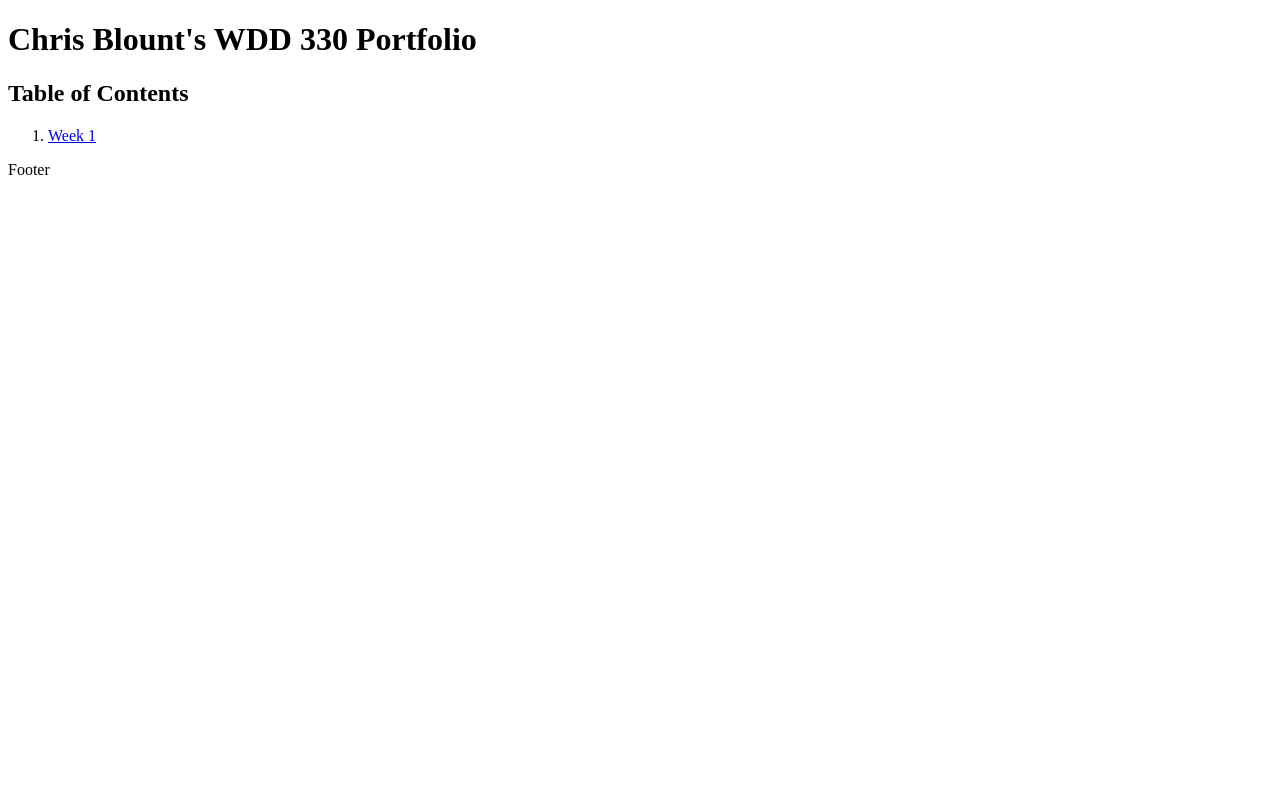
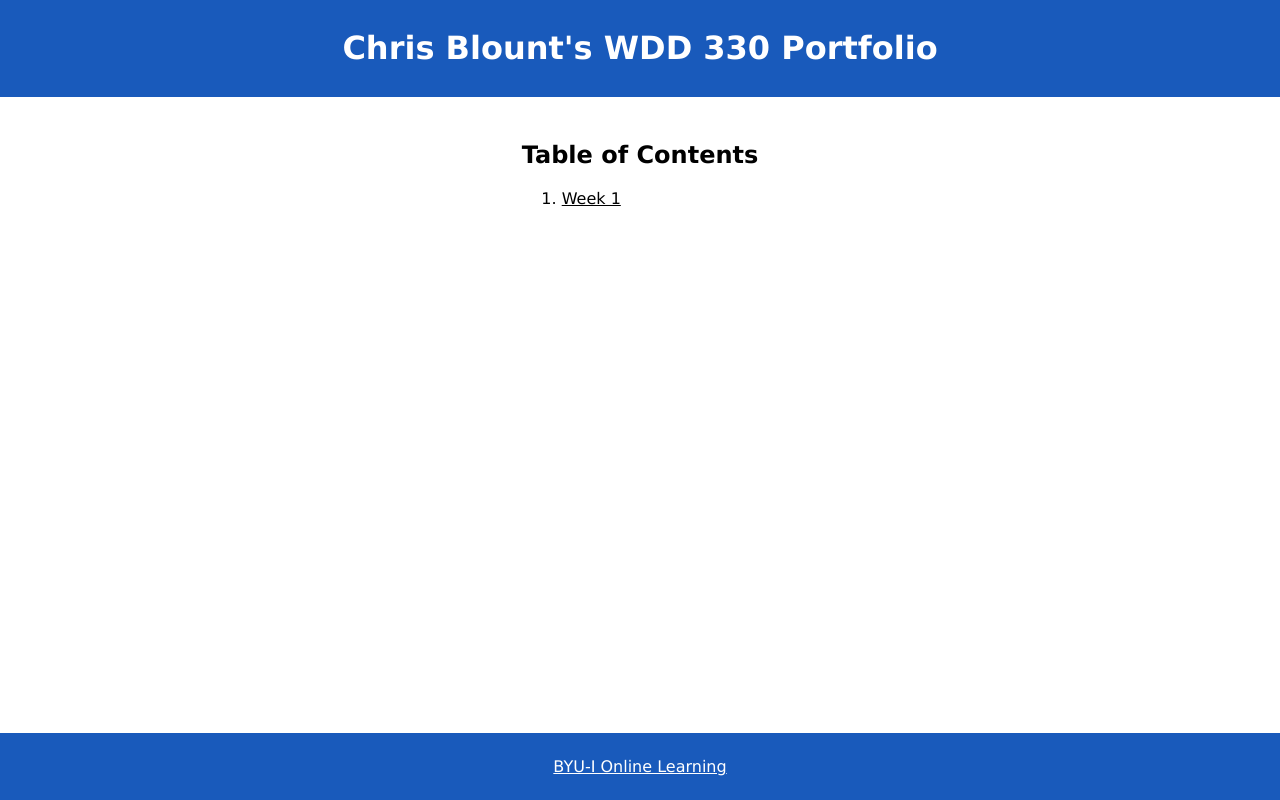
Before and after one commit to bubbzDotDev/wdd330, a plain HTML site: page index.html in a window 1280 px wide. Drawn offline with Linux system fonts and the light colour scheme.

Commit message:
Wrapped up portfolio design

```diff
--- a/index.html
+++ b/index.html
@@ -6,6 +6,7 @@
   <meta name="viewport" content="width=device-width, initial-scale=1.0">
   <title>Chris Blount's WDD 330 Portfolio</title>
   <script src="js/main.js" defer></script>
+  <link rel="stylesheet" href="css/main.css">
 </head>
 <body>
   <header>
@@ -16,7 +17,7 @@
     <ol id="links-list"></ol>
   </main>
   <footer>
-    <p>Footer</p>
+    <p><a href="https://www.byui.edu/online" target="_blank" rel="noopener">BYU-I Online Learning</a></p>
   </footer>
 </body>
 </html>
--- a/js/main.js
+++ b/js/main.js
@@ -9,7 +9,7 @@ const displayLinks = (items, list) => {
   });
 }
 
-// Fetch the data
+// Fetch the data and send to build function
 fetch('data/data.json')
 .then(response => response.json())
 .then(data => {
--- /dev/null
+++ b/scss/main.scss
@@ -0,0 +1,59 @@
+@use 'partials' as *;
+
+$element-padding: 0.5rem;
+
+body {
+  font-family: Verdana, sans-serif;
+  font-size: 16px;
+  display: grid;
+  grid-template-rows: auto 1fr auto;
+  height: 100vh;
+  margin: 0;
+}
+
+a {
+  color: $text-on-primary;
+
+  &:hover {
+    text-decoration: none;
+  }
+}
+
+h1 {
+  font-size: 1.2rem;
+
+  @include breakpoint('small') {
+    font-size: 2rem;
+  }
+}
+
+h2 {
+  font-size: 1rem;
+
+  @include breakpoint('small') {
+    font-size: 1.5rem;
+  }
+}
+
+header,
+footer {
+  background-color: $secondary-bg;
+  color: $text-on-secondary;
+  padding: $element-padding;
+  display: flex;
+  justify-content: center;
+  align-items: center;
+
+  a {
+    color: $text-on-secondary;
+  }
+}
+
+main {
+  padding: $element-padding;
+
+  @include breakpoint('small') {
+    width: fit-content;
+    margin: 1rem auto;
+  }
+}
--- /dev/null
+++ b/scss/partials/_colors.scss
@@ -0,0 +1,12 @@
+// Colors
+
+// Define color names in palette
+$dark-blue: hsl(215.9, 76.4%, 41.6%);
+$white: hsl(0, 0%, 100%);
+$black: hsl(0, 0%, 0%);
+
+// Apply colors to theme
+$primary-bg: $white;
+$text-on-primary: $black;
+$secondary-bg: $dark-blue;
+$text-on-secondary: $white;
--- /dev/null
+++ b/scss/partials/_index.scss
@@ -0,0 +1,2 @@
+@forward 'colors';
+@forward 'mixins';
--- /dev/null
+++ b/scss/partials/_mixins.scss
@@ -0,0 +1,17 @@
+// Mixins
+
+// Screen size for breakpoints
+$break-small: 32em;
+
+// Breakpoints
+@mixin breakpoint($break) {
+  @if $break == 'small' {
+    @media (min-width: $break-small) {
+      @content;
+    }
+  } @else {
+    @media ($break) {
+      @content;
+    }
+  }
+}
```
Also changed, not shown: css/main.css (added), 1 other file.
